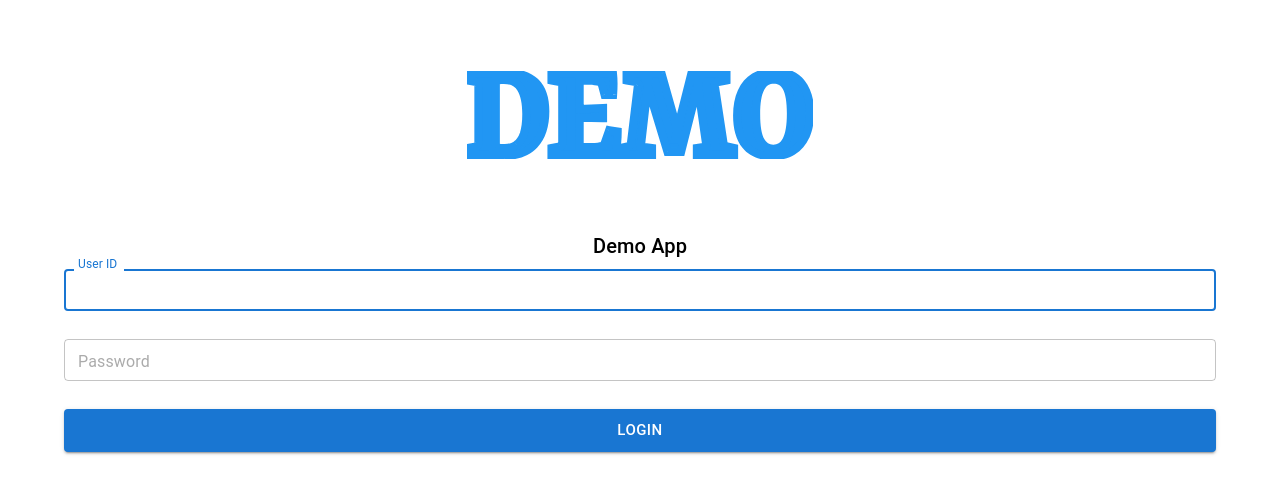
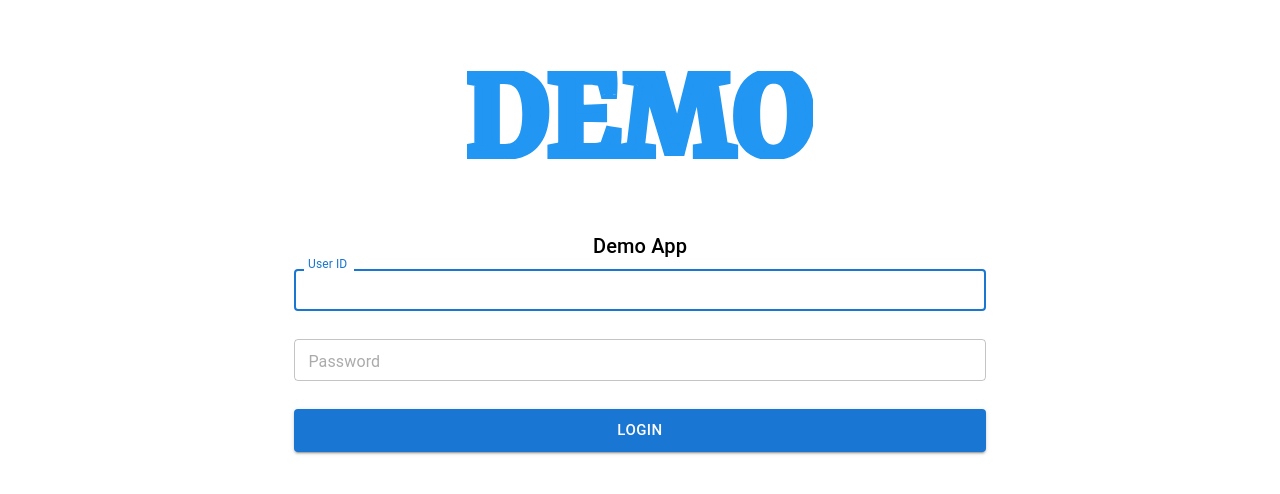
Before and after one commit to b72fdf59/demo-app, a Next.js app: page /login in a window 1280 px wide. Shown: the top 494 px of the page. Built offline with nearby package versions, Linux system fonts and the light colour scheme.

Commit message:
Style login page better

```diff
--- a/components/containers.tsx
+++ /dev/null
@@ -1,9 +0,0 @@
-import styled from "@emotion/styled";
-import Container from "@mui/material/Container";
-
-export const Root = styled(Container)({
-  maxWidth: "800px",
-  textAlign: "center",
-  marginLeft: "auto",
-  marginRight: "auto",
-});
--- a/pages/login.tsx
+++ b/pages/login.tsx
@@ -1,10 +1,11 @@
 import type { NextPage } from "next";
 import Head from "next/head";
 
+import Box from "@mui/material/Box";
 import Button from "@mui/material/Button";
+import Container from "@mui/material/Container";
 import TextField from "@mui/material/TextField";
 
-import { Root } from "../components/containers";
 import Logo from "../components/logo";
 
 const styles = {
@@ -31,8 +32,14 @@ const Login: NextPage = () => {
       <Head>
         <title> Finverse Demo App </title>
       </Head>
-      <Root>
+      <Container maxWidth="lg">
         <Logo />
+        <Box
+          sx={{
+            maxWidth: "60%",
+            margin: "auto",
+          }}
+        >
           <TextField
             id="username"
             label="User ID"
@@ -57,7 +64,8 @@ const Login: NextPage = () => {
           >
             Login
           </Button>
-      </Root>
+        </Box>
+      </Container>
     </>
   );
 };
```
Lines whose indentation alone changed are shown as unchanged.
